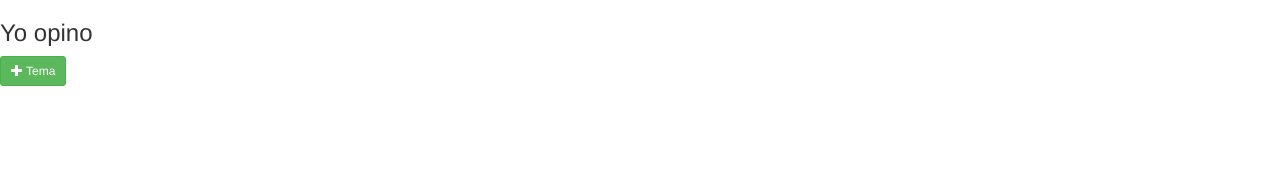
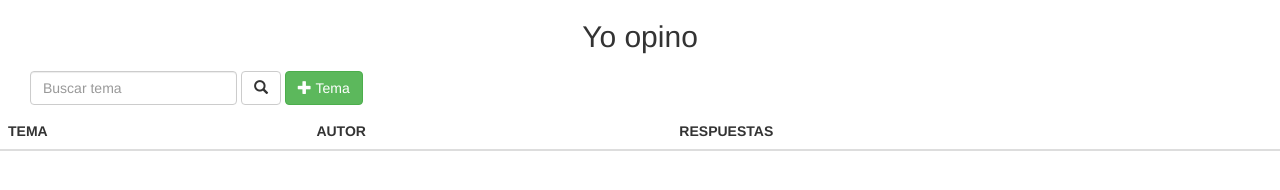
Before and after one commit to NohemiBarrera/foro-opinion, a plain HTML site: page index.html in a window 1280 px wide. Drawn offline with nearby package versions, Linux system fonts and the light colour scheme; no server answers.

Commit message:
barra de búsqueda

```diff
--- a/css/style.css
+++ b/css/style.css
@@ -0,0 +1,3 @@
+h2{
+	text-align: center;
+}
--- a/index.html
+++ b/index.html
@@ -9,12 +9,32 @@
 </head>
 <body>
 
-  <h3>Yo opino</h3>
-<!--botón que agrega nuevos temas-->
-  <button type="button" class="btn btn-success btn-sm" data-toggle="modal" data-target="#myModal"><span class="glyphicon glyphicon-plus"></span> Tema</button>
-<!--fin botón que agrega nuevos temas-->
+  <h2>Yo opino</h2>
+<!--BÚSQUEDA-->
+  <div class="container-fluid">
+    <div class="row">
+      <div class="col-md-12">
+        <form class="navbar-form navbar-left" role="search">
+          <div class="form-group">
+            <input type="text" class="form-control" placeholder="Buscar tema">
+          </div>
+          <button type="submit" class="btn btn-default"><span class="glyphicon glyphicon-search"></span></button>
+          <!--botón que agrega nuevos temas-->
+          <button type="button" class="btn btn-success btn-md" data-toggle="modal" data-target="#myModal"><span class="glyphicon glyphicon-plus"></span> Tema</button>
+          <!--fin botón que agrega nuevos temas-->
+      </form>
+      </div>
+    </div>
+  </div>
+<!--FIN BÚSQUEDA-->
+
 <!--tabla en la que se muestran todos los temas-->
   <table class="table table-hover">
+    <thead>
+      <th>TEMA</th>
+      <th>AUTOR</th>
+      <th>RESPUESTAS</th>
+    </thead>
     <tbody id="themes-list"></tbody>
   </table>
 <!--fin tabla de temas-->
```
